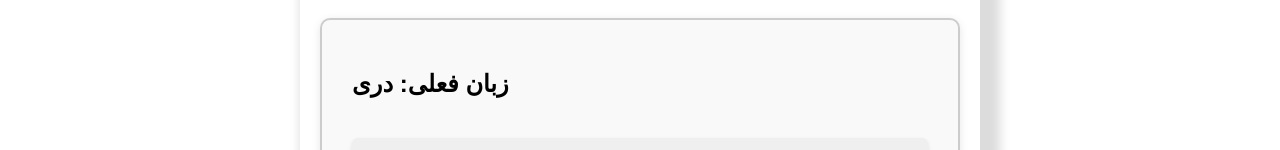
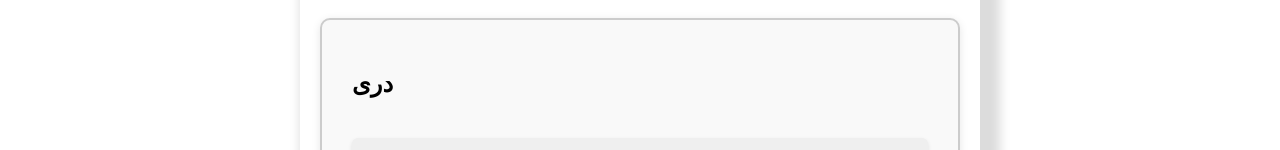
Before and after one commit to MahsumaRezai/Afg_Provrebs, a React (Create React App) app: page / in a window 1280 px wide. Shown: the part 224-374 px from the top of the page. Built offline with nearby package versions, Linux system fonts and the light colour scheme.

Commit message:
work on style bak

```diff
--- a/src/Compontes/List.js
+++ b/src/Compontes/List.js
@@ -113,7 +113,7 @@ const List = () => {
 
     return (
         <div className="list">
-            <h2>زبان فعلی: {lang.currentLanguage}</h2>
+            <h2> {lang.currentLanguage}</h2>
             <button onClick={toggleLanguage} className="switch-lang">{lang.switchLanguage}</button>
 
             <ul>
@@ -150,8 +150,8 @@ const List = () => {
                 {isEditing ? (
                     <button onClick={handleSaveEdit} className="save">{lang.save}</button>
                 ) : (
-                    <button onClick={handleAdd} className="add">{lang.add}</button>
-                )}
+                        <button onClick={handleAdd} className="add">{lang.add}</button>
+                    )}
             </div>
         </div>
     );
```
